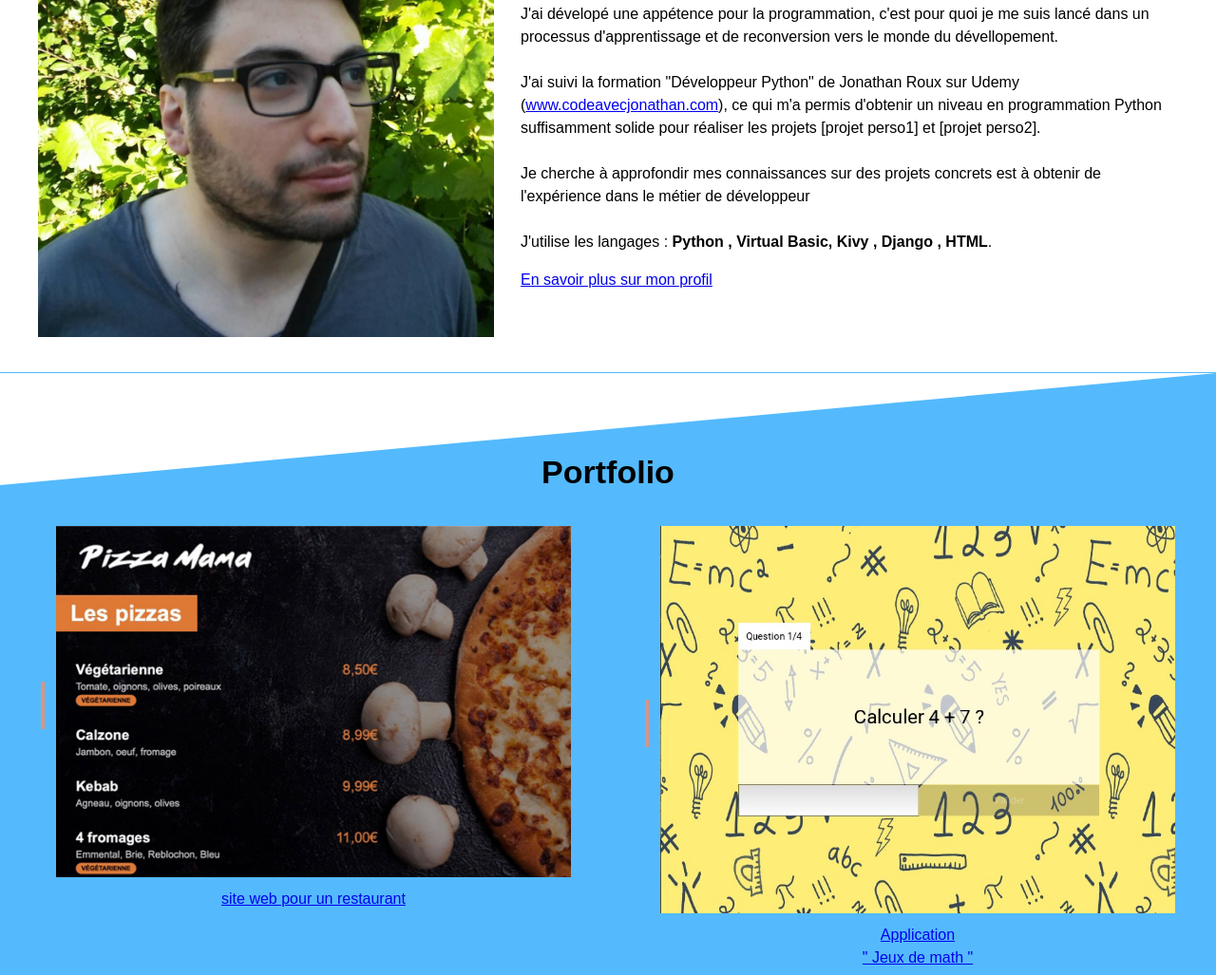
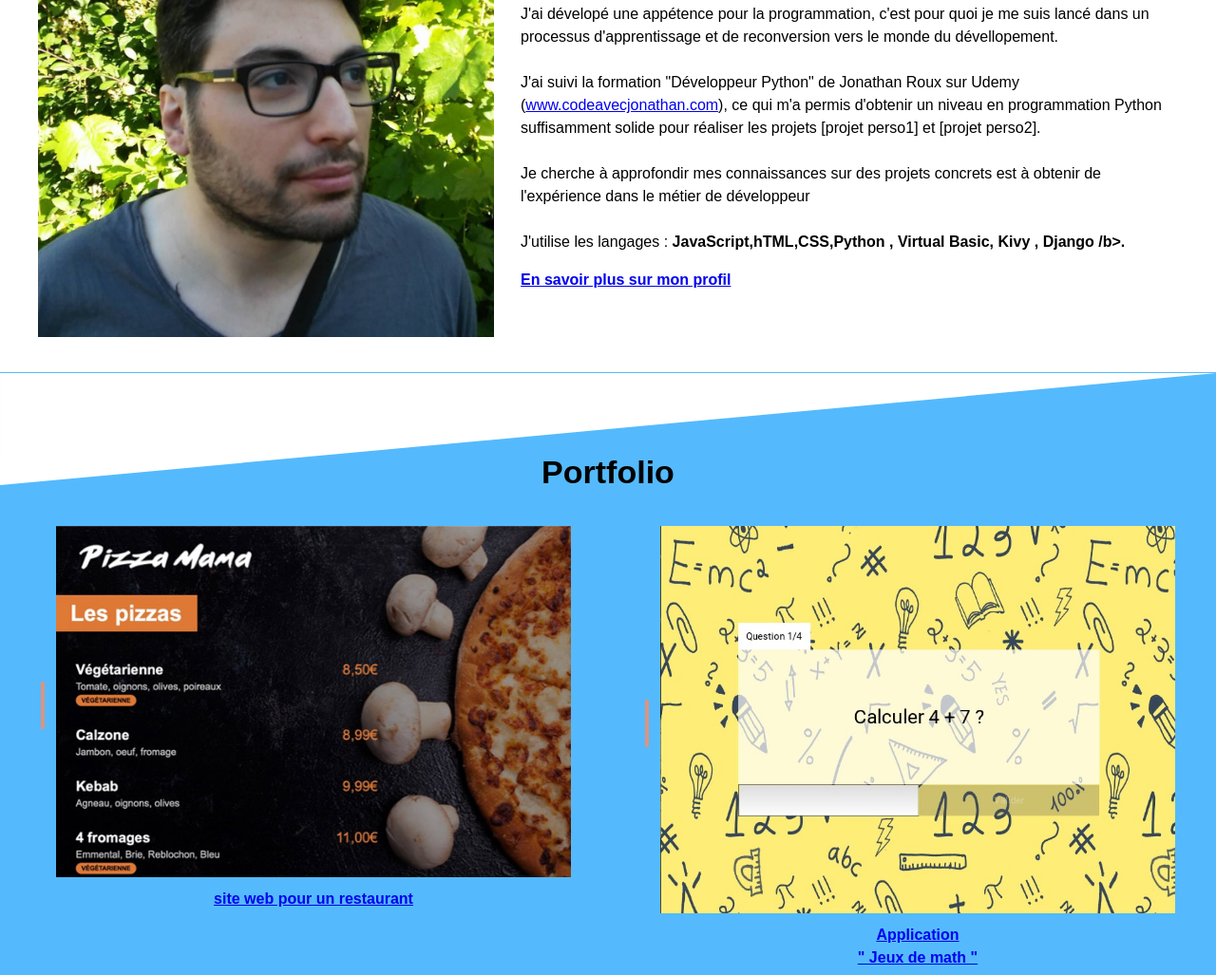
Before and after one commit to pascalloria/CV, a plain HTML site: page index.html in a window 1280 px wide. Shown: the part 835-1862 px from the top of the page at 95% size. Drawn offline with Linux system fonts and the light colour scheme.

Commit message:
ajout JavaScript dans les languages

```diff
--- a/index.html
+++ b/index.html
@@ -54,7 +54,7 @@
                   <p>J'ai dévelopé une appétence pour la programmation, c'est pour quoi je me suis lancé dans un processus d'apprentissage et de reconversion vers le monde du dévellopement.<br><br>
                   J'ai suivi la formation "Développeur Python" de Jonathan Roux sur Udemy (<a href="https://www.codeavecjonathan.com" target="blank">www.codeavecjonathan.com</a>), ce qui m'a permis d'obtenir un niveau en programmation Python suffisamment solide pour réaliser les projets [projet perso1] et [projet perso2].
                <br> <br> Je cherche à approfondir mes connaissances sur des projets concrets est à obtenir de l'expérience dans le métier de développeur<br><br>
-               J'utilise les langages : <b>Python , Virtual Basic, Kivy , Django , HTML</b>.</p>
+               J'utilise les langages : <b>JavaScript,hTML,CSS,Python , Virtual Basic, Kivy , Django /b>.</p>
                <a href="https://www.linkedin.com/in/pascal-loria" target="blank" >En savoir plus sur mon profil</a>
             </div>
          </div>
```
